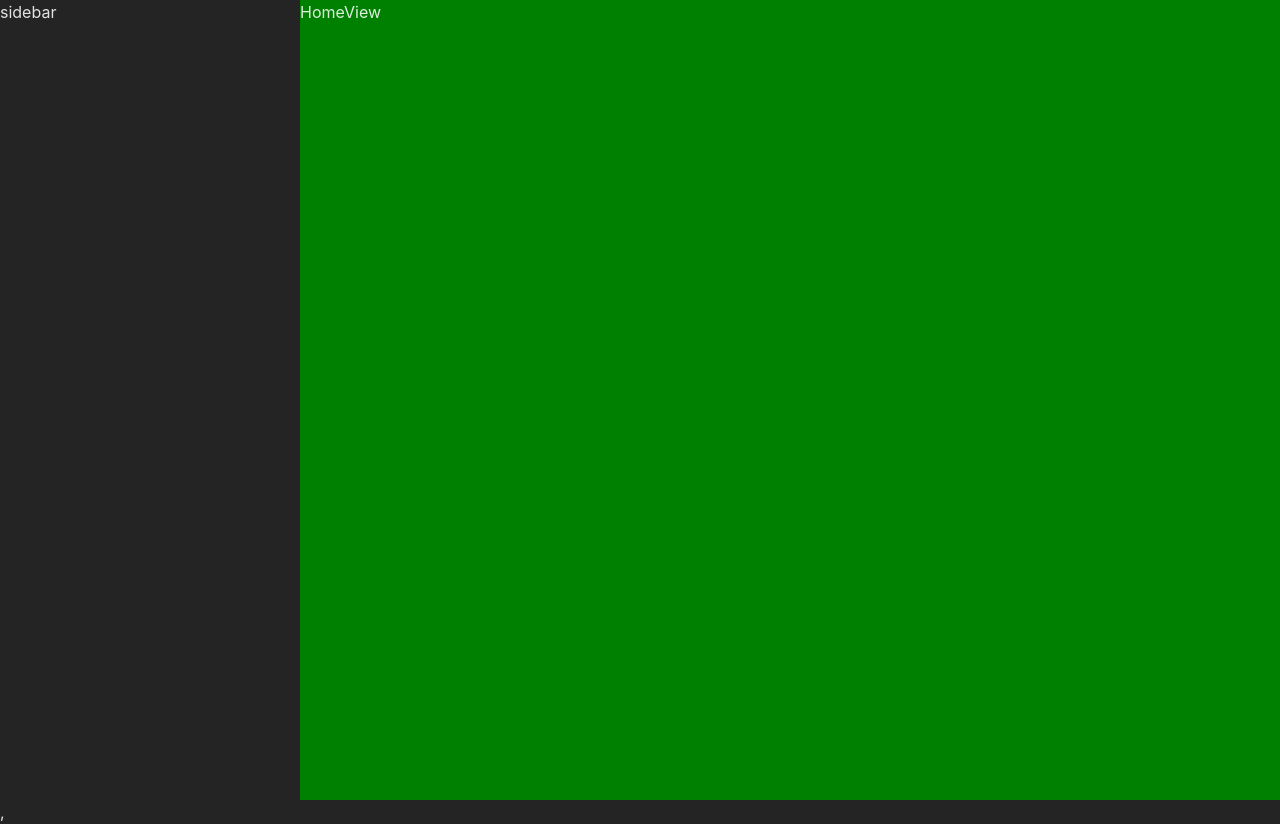
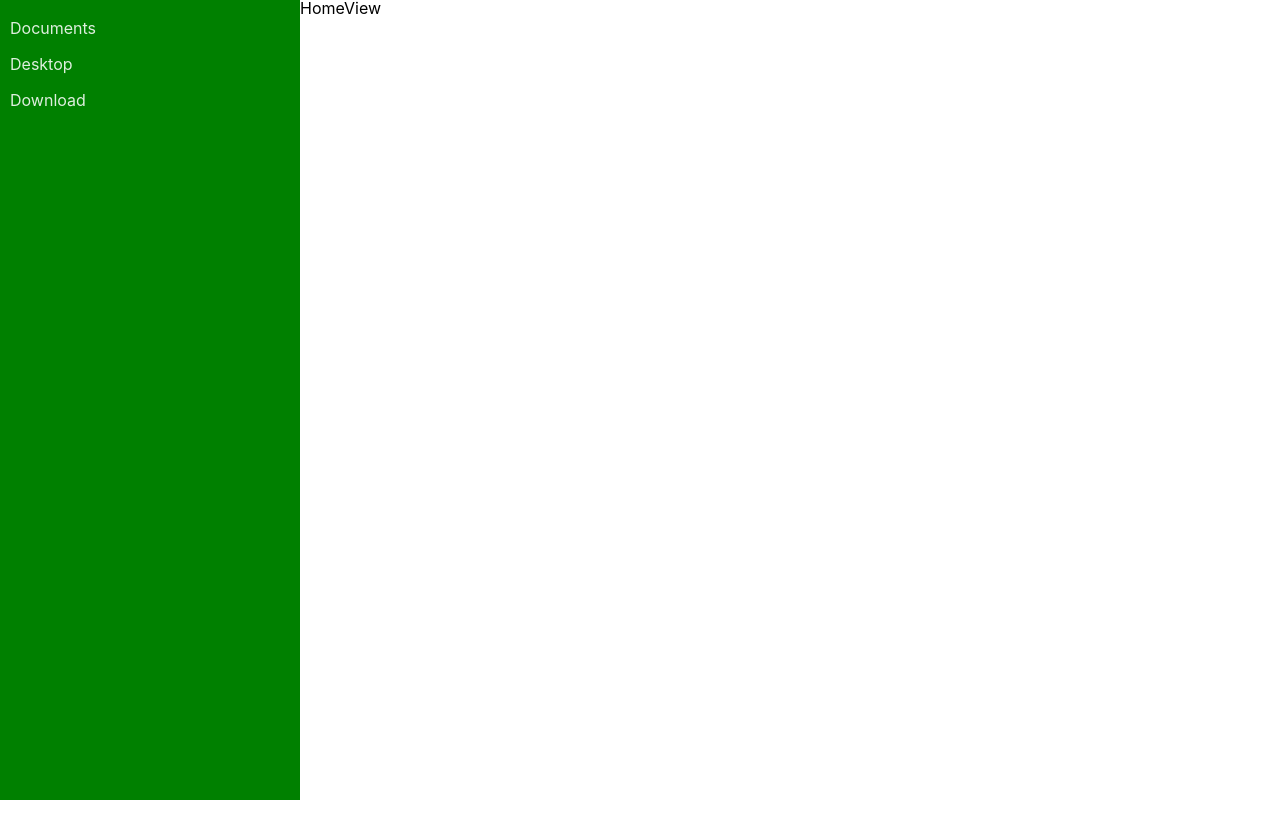
Before and after one commit to cesarvanel/React-TDD, a React (Vite) app: page / in a window 1280 px wide. After the commit the page ends 800 px from the top, so only its background shows below. Built offline with nearby package versions, Linux system fonts and the light colour scheme.

Commit message:
add treveiw components

```diff
--- a/src/index.css
+++ b/src/index.css
@@ -1,16 +1,64 @@
 :root {
   font-family: Inter, system-ui, Avenir, Helvetica, Arial, sans-serif;
-  line-height: 1.5;
+  /* line-height: 1.5; */
   font-weight: 400;
-
   color-scheme: light dark;
   color: rgba(255, 255, 255, 0.87);
-  background-color: #242424;
+  /* background-color: #242424; */
   font-synthesis: none;
   text-rendering: optimizeLegibility;
   -webkit-font-smoothing: antialiased;
   -moz-osx-font-smoothing: grayscale;
   --sidebar-with:300px
+}
+
+/* http://meyerweb.com/eric/tools/css/reset/
+   v2.0 | 20110126
+   License: none (public domain)
+*/
+
+html, body, div, span, applet, object, iframe,
+h1, h2, h3, h4, h5, h6, p, blockquote, pre,
+a, abbr, acronym, address, big, cite, code,
+del, dfn, em, img, ins, kbd, q, s, samp,
+small, strike, strong, sub, sup, tt, var,
+b, u, i, center,
+dl, dt, dd, ol, ul, li,
+fieldset, form, label, legend,
+table, caption, tbody, tfoot, thead, tr, th, td,
+article, aside, canvas, details, embed,
+figure, figcaption, footer, header, hgroup,
+menu, nav, output, ruby, section, summary,
+time, mark, audio, video {
+	margin: 0;
+	padding: 0;
+	border: 0;
+	font-size: 100%;
+	font: inherit;
+	vertical-align: baseline;
+}
+/* HTML5 display-role reset for older browsers */
+article, aside, details, figcaption, figure,
+footer, header, hgroup, menu, nav, section {
+	display: block;
+}
+body {
+	line-height: 1;
+}
+ol, ul {
+	list-style: none;
+}
+blockquote, q {
+	quotes: none;
+}
+blockquote:before, blockquote:after,
+q:before, q:after {
+	content: '';
+	content: none;
+}
+table {
+	border-collapse: collapse;
+	border-spacing: 0;
 }
 
 
--- a/src/ui/components/Layout/Layout.tsx
+++ b/src/ui/components/Layout/Layout.tsx
@@ -1,11 +1,13 @@
 import React from "react";
 import { Outlet } from "react-router-dom";
-import styles from "./layout.module.scss"
+import styles from "./layout.module.scss";
 import { Sidebar } from "../sidebar/Sidebar";
+import { Header } from "../header/Header";
 
 export const Layout: React.FC = () => {
   return (
     <div className={styles["Layout"]}>
+      <Header />
       <Sidebar />
       <main className={styles["main"]}>
         <Outlet />
--- a/src/ui/components/Layout/layout.module.scss
+++ b/src/ui/components/Layout/layout.module.scss
@@ -1,12 +1,15 @@
 .Layout {
+  position: relative;
+  width: 100%;
+  height: 100%;
+  background: white;
+  .main {
+    color: black;
     position: relative;
-    width: 100%;
-    height: 100%;
-  .main {
-    position: relative;
-    background: green;
-    margin-left:var(--sidebar-with);
-    min-height: 100vh;
+    margin-left: var(--sidebar-with);
 
+    @media (max-width: 768px) {
+      margin-left: 0;
+    }
   }
 }
--- /dev/null
+++ b/src/ui/components/header/Header.module.scss
@@ -0,0 +1,8 @@
+.Header {
+  display: none;
+  height: 60px;
+  background-color: blue;
+  @media (max-width: 768px) {
+    display: block;
+  }
+}
--- /dev/null
+++ b/src/ui/components/header/Header.tsx
@@ -0,0 +1,8 @@
+
+import styles from "./Header.module.scss"
+
+export const Header = () => {
+  return (
+    <div className={styles['Header']}>Header</div>
+  )
+}
--- a/src/ui/components/sidebar/Sidebar.module.scss
+++ b/src/ui/components/sidebar/Sidebar.module.scss
@@ -1,10 +1,18 @@
 .Sidebar {
-    position: fixed;
-    left: 0;
-    top: 0;
-    // width: var(--sidebar-with);
-    height: 100vh;
+  position: fixed;
+  top: 0;
+  left: 0;
+  display: block;
+  width: var(--sidebar-with);
+  min-height: 100vh;
+  background-color: green;
 
+  @media (max-width: 768px) {
+    display: none;
+  }
 
+  .wrapper {
 
+    padding: 20px 10px;
+  }
 }
--- a/src/ui/components/sidebar/Sidebar.tsx
+++ b/src/ui/components/sidebar/Sidebar.tsx
@@ -1,13 +1,61 @@
-import React from "react"
+import React from "react";
 
-import styles from "./Sidebar.module.scss"
+import styles from "./Sidebar.module.scss";
+import { TreeView, TreeViewDataIltem } from "../treeview/TreeView";
 
+const treeDatas: TreeViewDataIltem[] = [
+  {
+    key: "0",
+    label: "Documents",
+    children: [
+      {
+        key: "0-0",
+        label: "Document 1-1",
+        children: [
+          {
+            key: "0-1-1",
+            label: "Document-0-1.doc",
+            children: [],
+          },
+          {
+            key: "0-1-2",
+            label: "Document-0-2.doc",
+            children: [],
+          },
+        ],
+      },
+    ],
+  },
+  {
+    key: "1",
+    label: "Desktop",
+    children: [
+      {
+        key: "1-0",
+        label: "document1.doc",
+        children: [],
+      },
+      {
+        key: "0-0",
+        label: "documennt-2.doc",
+        children: [],
+      },
+    ],
+  },
 
-export const Sidebar:React.FC = () => {
+  {
+    key: "1",
+    label: "Download",
+    children: [],
+  },
+];
+
+export const Sidebar: React.FC = () => {
   return (
-    <div className={styles['Sidebar']}>
-
-      sidebar
+    <div className={styles["Sidebar"]}>
+      <div className={styles["wrapper"]}>
+        <TreeView treeDatas={treeDatas} />
+      </div>
     </div>
-  )
-}
+  );
+};
--- /dev/null
+++ b/src/ui/components/treeview/TreeView.tsx
@@ -0,0 +1,31 @@
+import { TreeNode } from "./treenode/TreeNode";
+
+export type TreeViewItem = {
+  key: string;
+  label: string;
+  children: {
+    key: string;
+    label: string;
+  }[];
+};
+
+export type TreeViewDataIltem = {
+  key: string;
+  label: string;
+  children: TreeViewDataIltem[]
+};
+
+
+export type TreeViewDataType = TreeViewDataIltem
+
+export const TreeView = ({ treeDatas }: { treeDatas:TreeViewDataIltem[]  }) => {
+  return (
+    <div>
+      <ul>
+        {treeDatas.map((node, index) => {
+          return <TreeNode key={index} node={node} />;
+        })}
+      </ul>
+    </div>
+  );
+};
--- /dev/null
+++ b/src/ui/components/treeview/treenode/TreeNode.module.scss
@@ -0,0 +1,12 @@
+.TreeNode {
+  .text-label {
+    margin-bottom: 20px;
+  }
+  .children {
+    padding-left: 10px;
+    border-left: 1px solid red;
+    border-top-left-radius: 8px;
+    border-bottom-left-radius: 8px;
+
+  }
+}
--- /dev/null
+++ b/src/ui/components/treeview/treenode/TreeNode.tsx
@@ -0,0 +1,26 @@
+import React, { useState } from "react";
+import { TreeView, TreeViewDataIltem } from "../TreeView";
+import styles from "./TreeNode.module.scss";
+
+type OwnProps = {
+  node: TreeViewDataIltem;
+};
+
+export const TreeNode: React.FC<OwnProps> = ({ node }) => {
+  const [showChildren, setShowChildren] = useState(false);
+
+  const handleShowChildren = () => {
+    setShowChildren(!showChildren);
+  };
+
+
+  return (
+    <div className={styles["TreeNode"]}>
+      <div onClick={handleShowChildren} className={styles['text-label']}>{node.label}</div>
+
+      <div className={styles["children"]}>
+        {showChildren && <TreeView treeDatas={node.children} />}
+      </div>
+    </div>
+  );
+};
--- a/src/ui/pages/Home/view/HomeView.tsx
+++ b/src/ui/pages/Home/view/HomeView.tsx
@@ -1,6 +1,3 @@
-
-
-import React from 'react'
 
 const HomeView = () => {
   return (
```
Also changed, not shown: src/ui/components/treeview/TreeView.module.scss (added).
